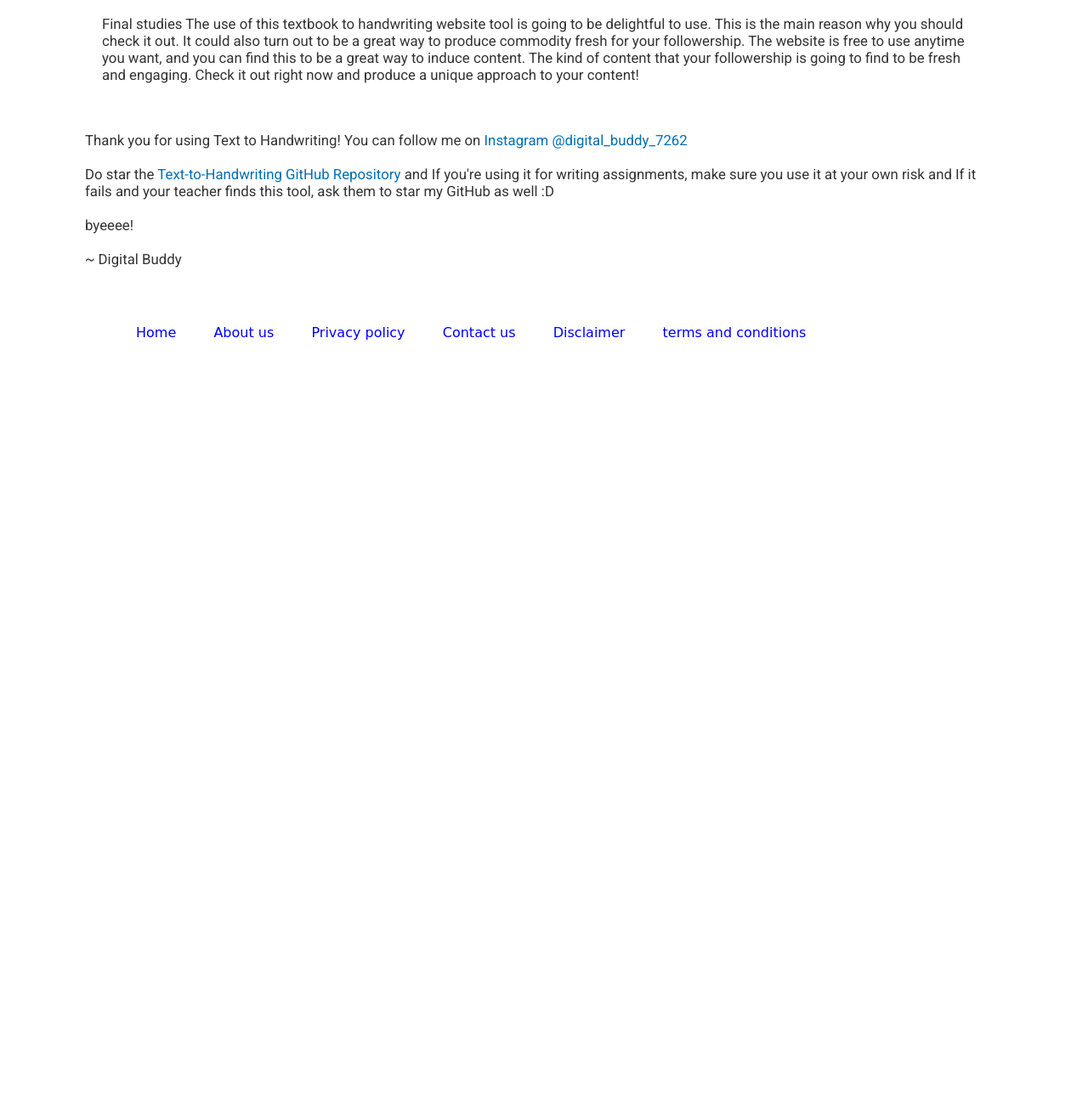
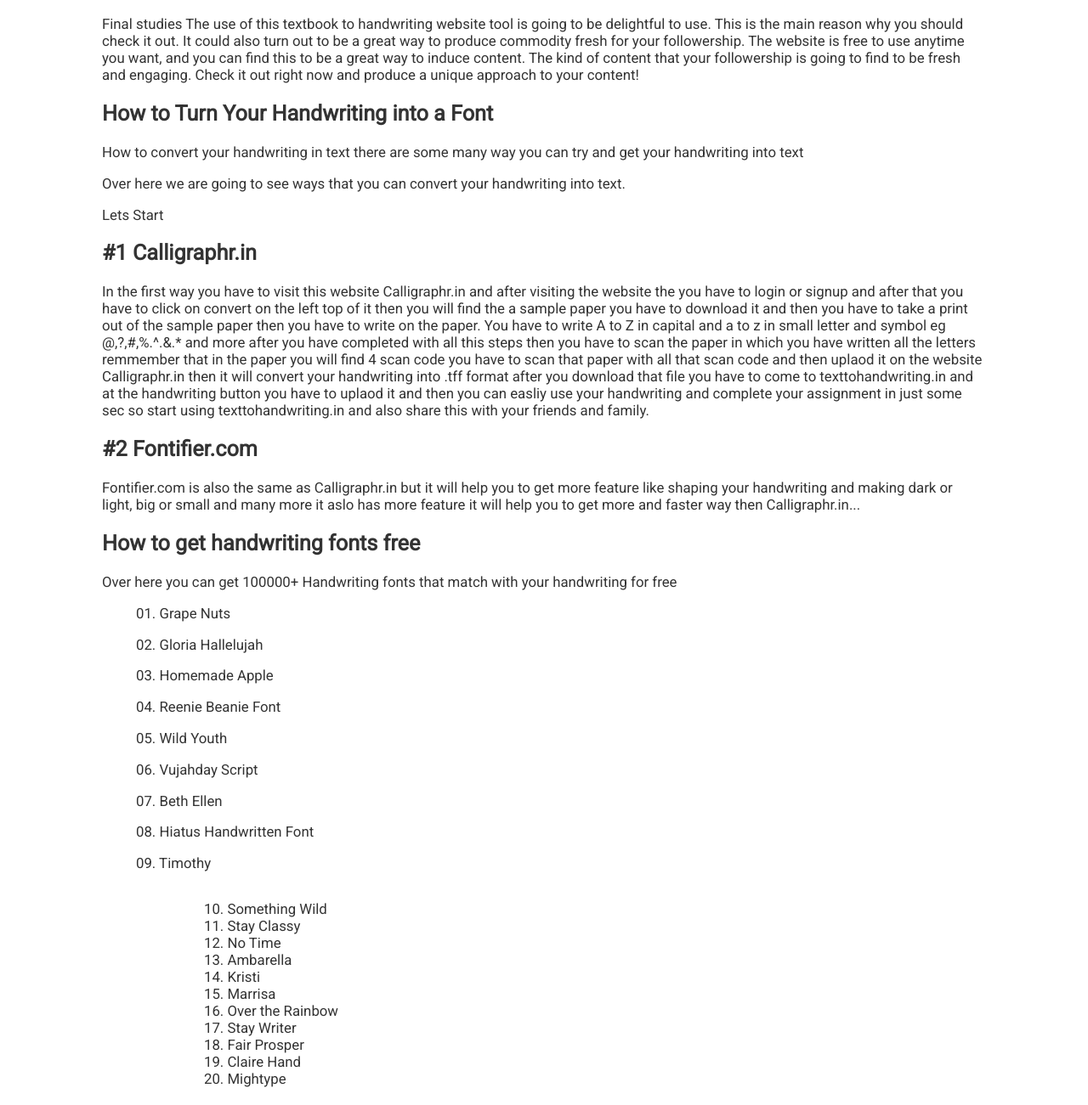
Before and after one commit to digitalbuddy/digitalbuddytexttohandwriting.github.io, a plain HTML site: page index.html in a window 1280 px wide. Shown: the part 2723-4024 px from the top of the page at 85% size. Before the commit the page ends 3265 px from the top, so only its background shows below. Drawn offline with Linux system fonts and the light colour scheme; no server answers; a web font is replaced by a local one.

Commit message:
update index

```diff
--- a/index.html
+++ b/index.html
@@ -490,6 +490,38 @@ The use of this textbook to handwriting website tool is going to be delightful t
 
           </p>
         </div>
+        <div>
+          <h2> How to Turn Your Handwriting into a Font </h2>
+          <p> How to convert your handwriting in text there are some many way you can try and get your handwriting into text </p>
+          <p> Over here we are going to see ways that you can convert your handwriting into text.</p>
+          <p> Lets Start </p>
+          <h2> #1 Calligraphr.in </h2>
+          <p> In the first way you have to visit this website Calligraphr.in and after visiting the website the you have to login or signup and after that you have to click on convert on the left top of it then you will find the a sample paper you have to download it and then you have to take a print out of the sample paper then you have to write on the paper. You have to write A to Z in capital and a to z in small letter and symbol eg @,?,#,%.^.&.* and more after you have completed with all this steps then you have to scan the paper in which you have written all the letters remmember that in the paper you will find 4 scan code you have to scan that paper with all that scan code and then uplaod it on the website  Calligraphr.in then it will convert your handwriting into .tff format after you download that file you have to come to texttohandwriting.in and at the handwriting button you have to uplaod it and then you can easliy use your handwriting and complete your assignment in just some sec so start using texttohandwriting.in and also share this with your friends and family. </p>
+          <h2>#2 Fontifier.com </h2>
+          <p> Fontifier.com is also the same as Calligraphr.in but it will help you to get more feature like shaping your handwriting and making dark or light, big or small and many more it aslo has more feature it will help you to get more and faster way then Calligraphr.in...
+            <h2> How to get handwriting fonts free </h2>
+            <p> Over here you can get 100000+ Handwriting fonts that match with your handwriting for free </p>
+            <ul> 01. Grape Nuts </ul>
+            <ul> 02. Gloria Hallelujah </ul>
+            <ul> 03. Homemade Apple </ul>
+            <ul> 04. Reenie Beanie Font </ul>
+            <ul> 05. Wild Youth </ul>
+            <ul> 06. Vujahday Script </ul>
+            <ul> 07. Beth Ellen  </ul>
+            <ul> 08. Hiatus Handwritten Font </ul>
+            <ul> 09. Timothy <ul>
+          <p>
+            <ul> 10. Something Wild </ul>
+            <ul> 11. Stay Classy </ul>
+            <ul> 12. No Time </ul>
+            <ul> 13. Ambarella </ul>
+            <ul> 14. Kristi </ul>
+            <ul> 15. Marrisa </ul>
+            <ul> 16. Over the Rainbow </ul>
+            <ul> 17. Stay Writer </ul>
+            <ul> 18. Fair Prosper </ul>
+            <ul> 19. Claire Hand </ul>
+            <ul> 20. Mightype </ul> </p> </div>
       </section>
     </main>
     <footer style="padding: 40px 0px 10px 0px;">
```
